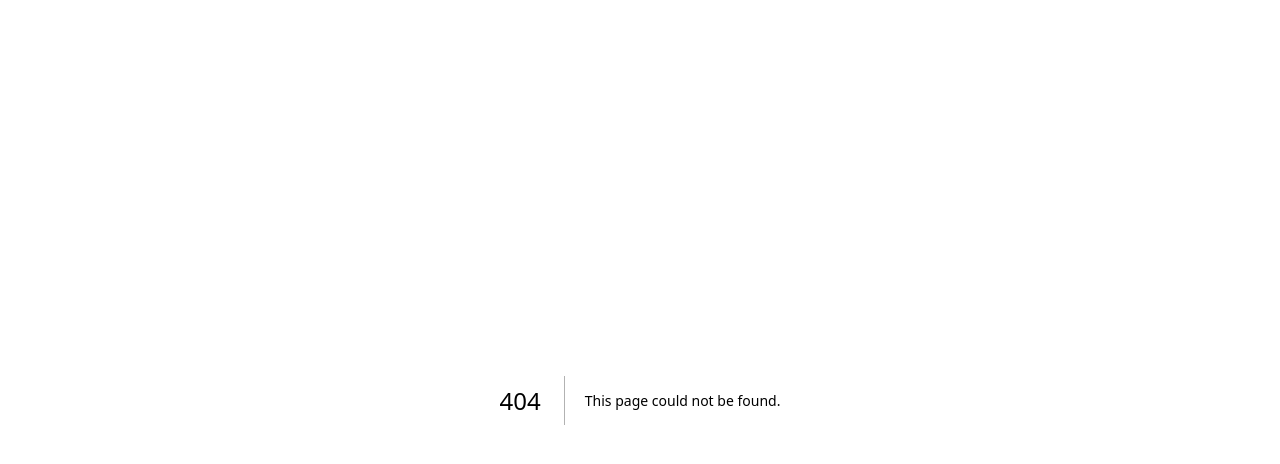
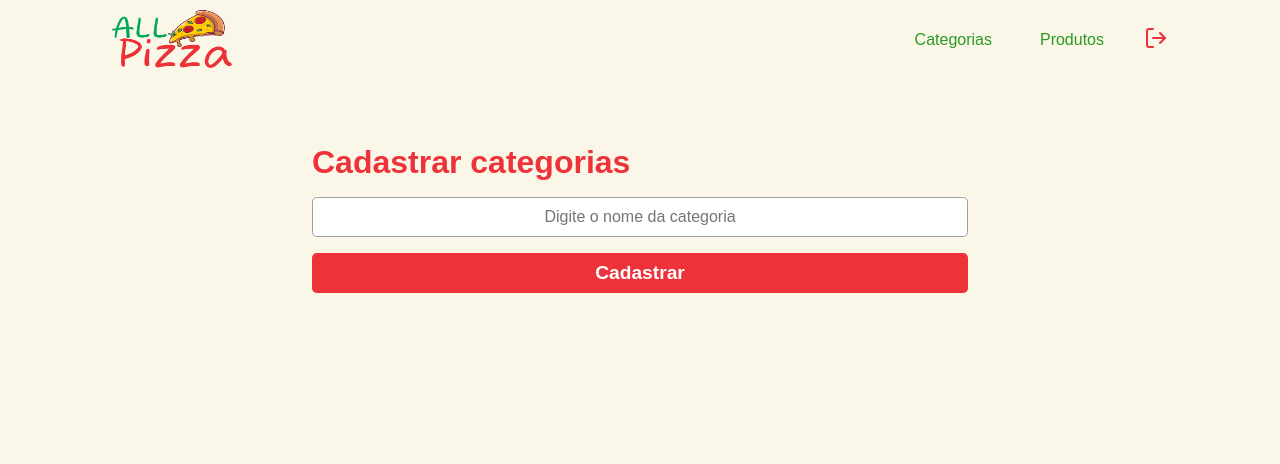
Before and after one commit to sandromatiass/AllPizzaria, a Next.js app in the folder frontend/: page /category in a window 1280 px wide. Before the commit this address had no page. Shown: the top 464 px of the page. Built offline with nearby package versions, Linux system fonts and the light colour scheme.

Commit message:
finish category

```diff
--- /dev/null
+++ b/frontend/src/pages/category/index.tsx
@@ -0,0 +1,94 @@
+import Head from 'next/head';
+import { Header } from '@/components/Header';
+
+import styles from './styles.module.scss'
+
+import { Form, Formik, Field } from 'formik';
+import { categorySchema } from '@/schemas/validationSchema';
+
+import { toast } from 'react-toastify';
+
+import { FaSpinner } from 'react-icons/fa';
+import { BiSolidError } from 'react-icons/bi';
+
+//requisição adicionando produtos ao servidor
+import { setupAPIClient } from '@/services/api';
+
+export default function Category(){
+
+  async function handleAddCategory(
+    values: { name: string },
+    setSubmitting: ( isSubmitting: boolean ) => void,
+    resetForm: () => void
+  ) {
+    try {
+      const apiClient = setupAPIClient();
+      await apiClient.post('/category', {
+        name: values.name
+      });
+
+      toast.success('Categoria cadastrada!')
+      console.log(values.name)
+      resetForm();
+
+    }catch (err){
+      console.log('Erro na solicitação', err);
+    }finally {
+      setSubmitting(false);
+    }
+  };
+
+  return(
+    <>
+      <Head>
+        <title>New category - All Pizzaria</title>
+      </Head>
+      <div>
+        <Header />
+
+        <main className={styles.container}>
+          <h1>Cadastrar categorias</h1>
+          <Formik
+          initialValues={{name: ''}}
+          validationSchema={categorySchema}
+          onSubmit={(values, {setSubmitting, resetForm}) =>{
+            setSubmitting(true)
+            handleAddCategory(values, setSubmitting, resetForm)
+
+          }}
+          className={styles.form}
+          >
+            {({ isSubmitting }) =>(
+              <Form className={styles.form}>
+                <Field name='name'>
+                  {({ field, meta }: any) => (
+                    <div>
+                      <input
+                        {...field}
+                        type='text'
+                        placeholder='Digite o nome da categoria'
+                        className={`${styles.input} ${meta.touched && meta.error ? styles.error : ''}`}
+                        autoComplete='off'
+                        autoCorrect='on'
+                      />
+                      {meta.touched && meta.error ? (
+                        <div className={styles.errorMessage}>
+                          <BiSolidError />
+                          {meta.error}
+                        </div>
+                      ) : null}
+                    </div>
+                  )}
+                </Field>
+
+                <button className={styles.buttonAdd} type="submit" disabled={isSubmitting}>
+                  {isSubmitting ? <FaSpinner className={styles.spinnerAdd}/> : 'Cadastrar'}
+                </button>
+              </Form>
+            )}
+          </Formik>
+        </main>
+      </div>
+    </>
+  );
+};
--- /dev/null
+++ b/frontend/src/pages/category/styles.module.scss
@@ -0,0 +1,88 @@
+.container{
+  max-width: 720px;
+  margin: 4rem auto;
+  padding: 0 2rem;
+
+  display: flex;
+  justify-content: space-between;
+  flex-direction: column;
+}
+
+.container h1{
+  color: var(--red-EE);
+}
+
+.form{
+  display: flex;
+  flex-direction: column;
+  margin: 1rem 0;
+}
+
+.input{
+  border: 0;
+  padding: 0 1rem;
+  height: 40px;
+  border-radius: 0.3rem;
+  border: 1px solid var(--grey-9E);
+  margin-bottom: 1rem;
+  width: 100%;
+  display: flex;
+  align-items: center;
+  text-align: center;
+}
+
+.input:focus{
+  &::placeholder{
+    color: transparent;
+  }
+}
+
+.input.error {
+  border-color: var(--red-EE);
+}
+
+.buttonAdd{
+  height: 40px;
+  border: 0;
+  background-color: var(--red-EE);
+  font-weight: bold;
+  font-size: 1.2rem;
+  border-radius: 0.3rem;
+  color: var(--white);
+  transition: filter 2s;
+
+  &[disabled]{
+    cursor: not-allowed;
+
+    svg{
+      animation: animate 2s infinite;
+    }
+  }
+
+  &:hover{
+    filter:brightness(1.08);
+  }
+}
+
+.error{
+  border-color: var(--red-EE);
+}
+
+.errorMessage{
+  color: var(--red-EE);
+  font-size: 12px;
+  display: flex;
+  align-items: center;
+  gap: 0.2rem;
+  margin-left: 0.5rem;
+  margin-bottom: 1rem;
+}
+
+@keyframes animate {
+  from {
+    transform: rotate(0deg);
+  }
+  to {
+    transform: rotate(360deg);
+  }
+}
--- a/frontend/src/schemas/validationSchema.ts
+++ b/frontend/src/schemas/validationSchema.ts
@@ -26,4 +26,12 @@ export const signUpSchema = Yup.object().shape({
   password: Yup.string()
   .required('Senha é obrigatória!')
   .min(8, 'Senha deve ter pelo menos 6 caracteres!'),
+});
+
+export const categorySchema = Yup.object().shape({
+  name: Yup.string()
+  .required('O campo não pode ficar em branco.')
+  .min(3, 'A categoria deve ter mais caracteres.')
+  .max(50, 'A categoria deve ter menos caracteres.')
+  .matches(/^[a-zA-Z\s]+$/, 'O nome deve conter apenas letras!')
 })
```
